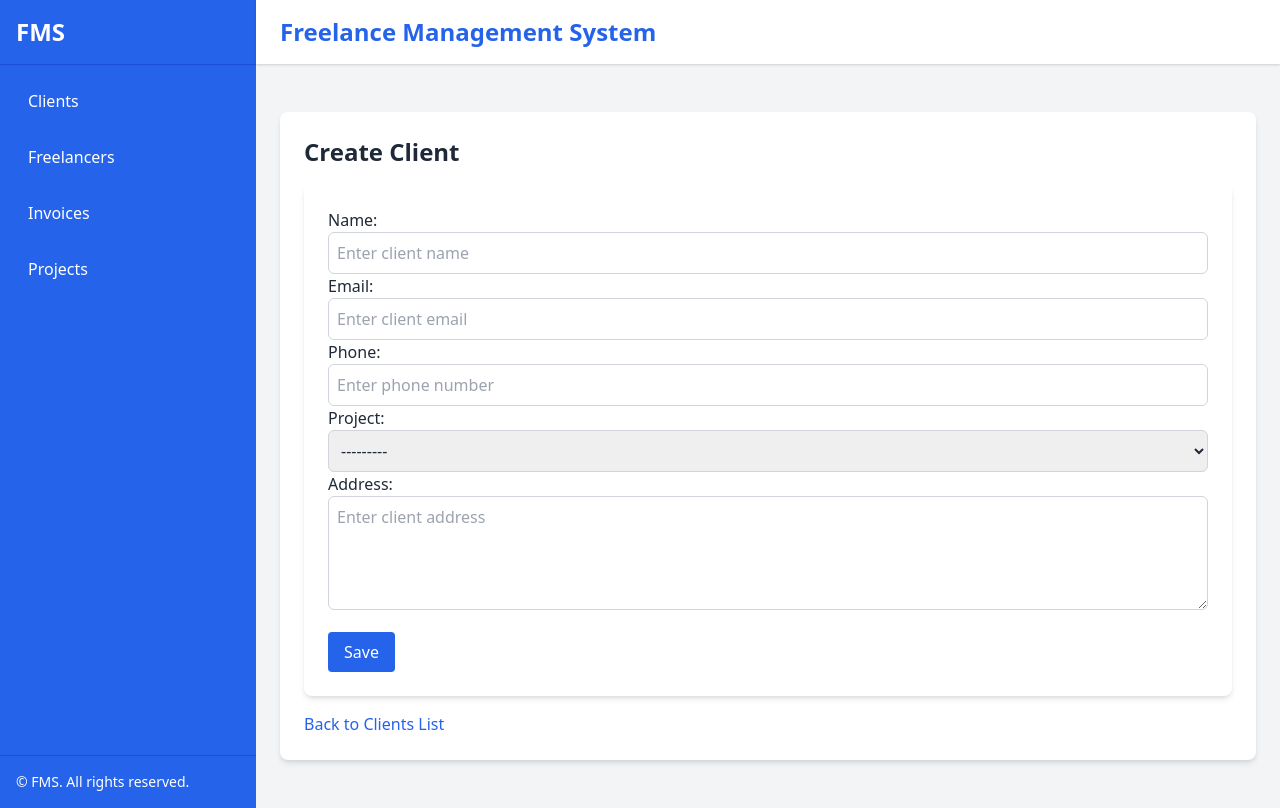
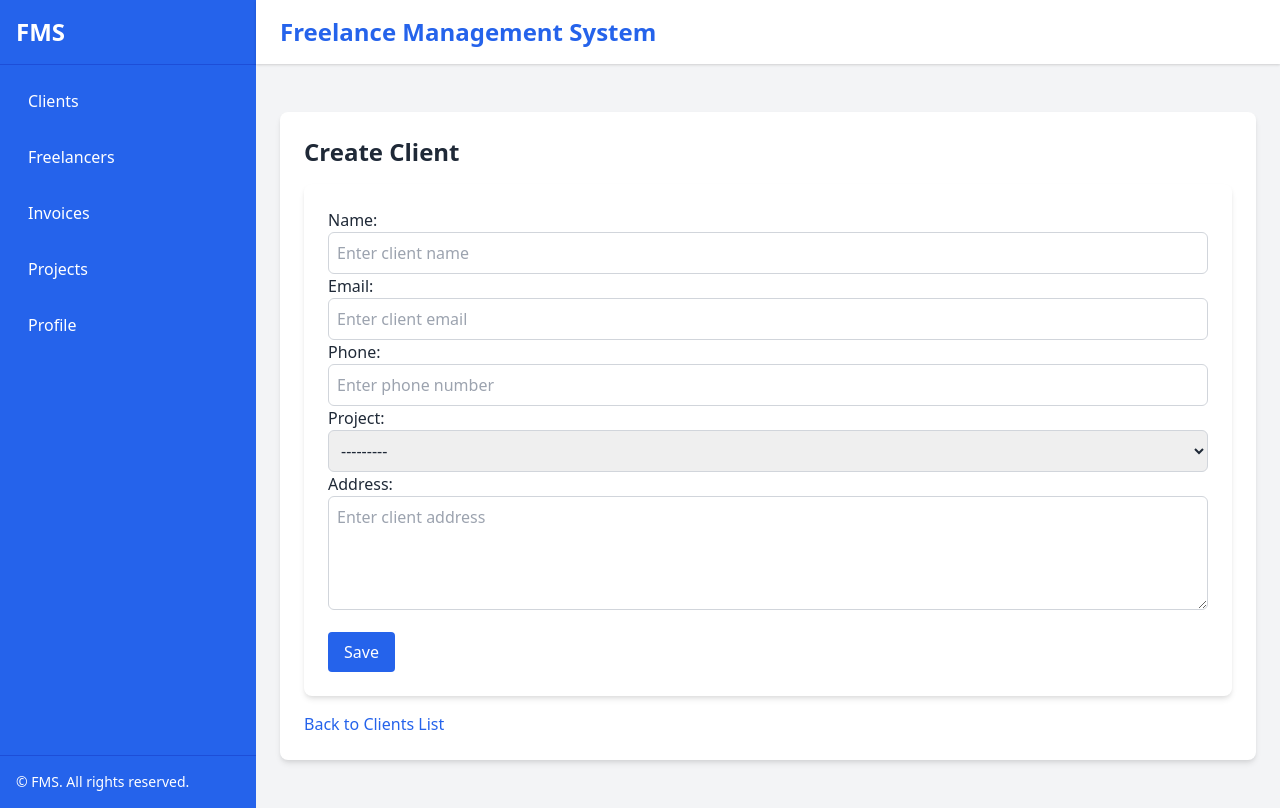
Before and after one commit to BertinKimberly/fms, a Django app: page /clients/create/ in a window 1280 px wide. Run offline with Django 5.2, Linux system fonts and the light colour scheme; data that the repository does not hold is empty.

Commit message:
add profile page

```diff
--- a/templates/base.html
+++ b/templates/base.html
@@ -28,7 +28,9 @@
                   <li>
                      <a href="{% url 'project-list' %}" class="block py-2 px-3 rounded hover:bg-blue-500">Projects</a>
                   </li>
-
+                  <li>
+                     <a href="{% url 'users:profile' %}" class="block py-2 px-3 rounded hover:bg-blue-500">Profile</a>
+                  </li>
                   {% if user.is_authenticated %}
                   <li>
                      <a href="/users/logout" class="block py-2 px-3 rounded hover:bg-blue-500">Logout</a>
```
